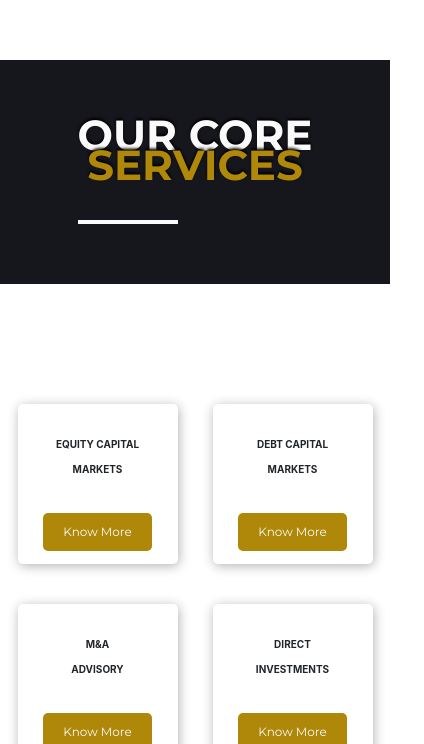
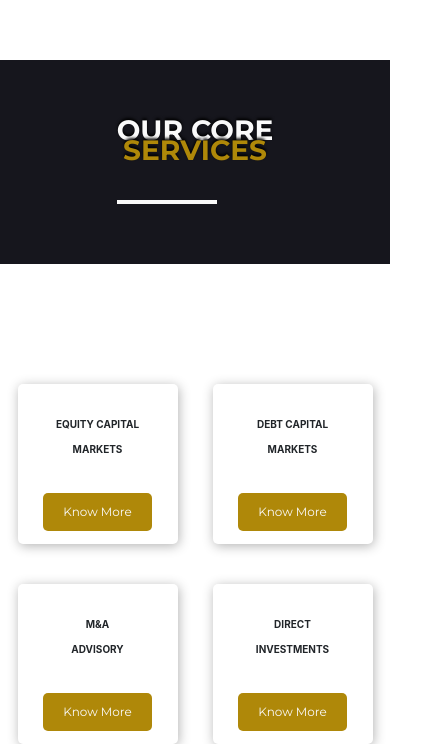
Before and after one commit to mritunjaysaha/project-1, a Next.js app: page / in a window 390 px wide. Shown: the part 824-1568 px from the top of the page, 424 px wide, since content can reach past the window. Built offline with nearby package versions, Linux system fonts and the light colour scheme.

Commit message:
added font-size for mobile devices

```diff
--- a/styles/utils.scss
+++ b/styles/utils.scss
@@ -65,7 +65,8 @@ $border-radius: 0.5rem;
 .multiLineHeader {
     text-transform: uppercase;
     text-shadow: $text-shadow;
-    line-height: $line-height-header;
+    line-height: 2rem;
+
     width: max-content;
 
     padding: 6rem 0;
@@ -73,10 +74,16 @@ $border-radius: 0.5rem;
     margin-bottom: 12rem;
 
     text-align: center;
+    font-size: $fs-x-large;
 
     font-family: "Montserrat", sans-serif;
-    font-size: $fs-desktop-large;
     font-weight: $fw-bold;
+
+    @media only screen and (min-width: 996px) {
+        line-height: $line-height-header;
+
+        font-size: $fs-desktop-large;
+    }
 }
 
 .noMargin {
@@ -98,6 +105,10 @@ $border-radius: 0.5rem;
     height: 0.4rem;
     width: 10rem;
     margin-top: 4rem;
+
+    @media only screen and (min-width: 996px) {
+        margin-top: 2rem;
+    }
 }
 
 .backgroundWhite {
```
